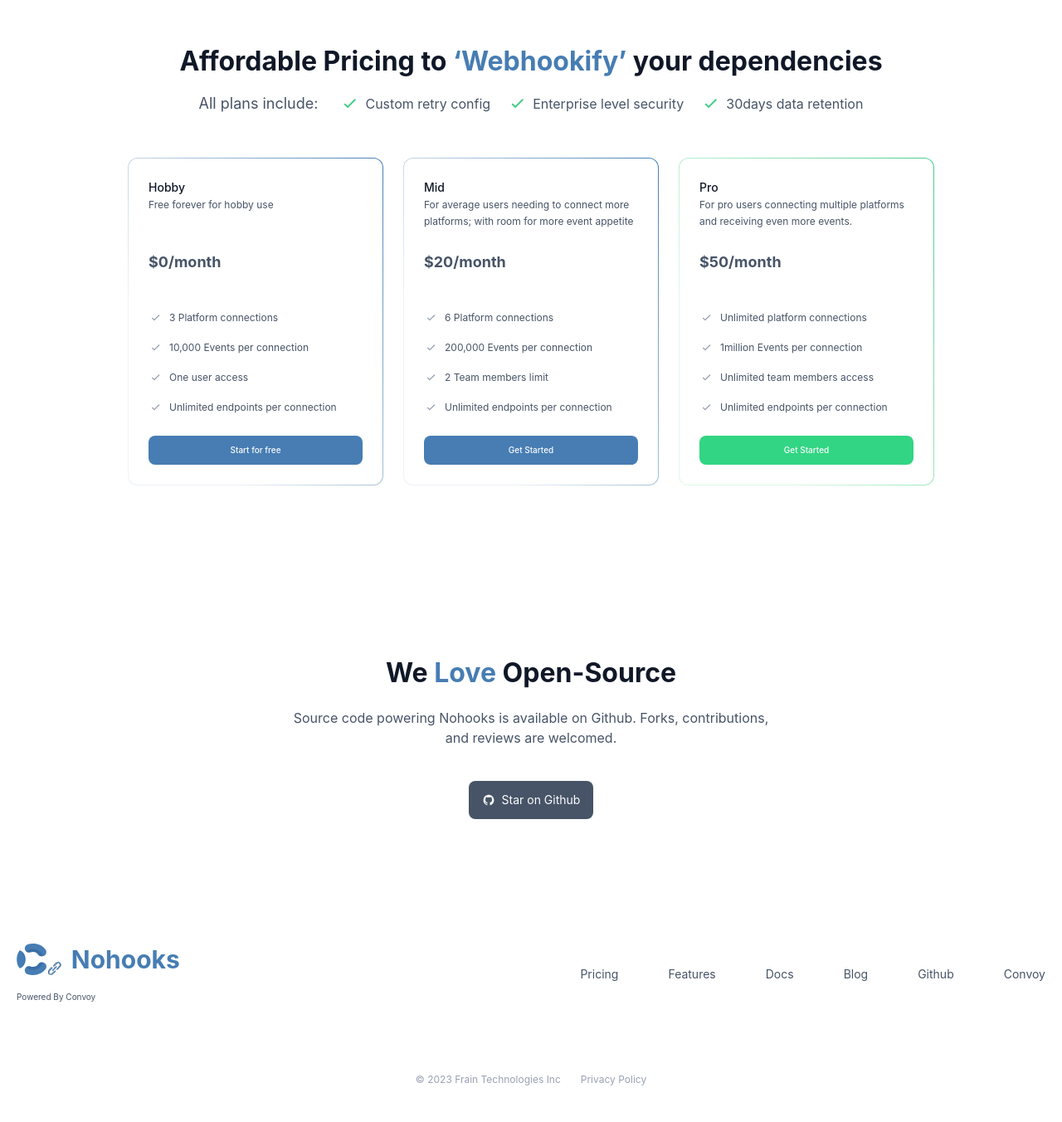
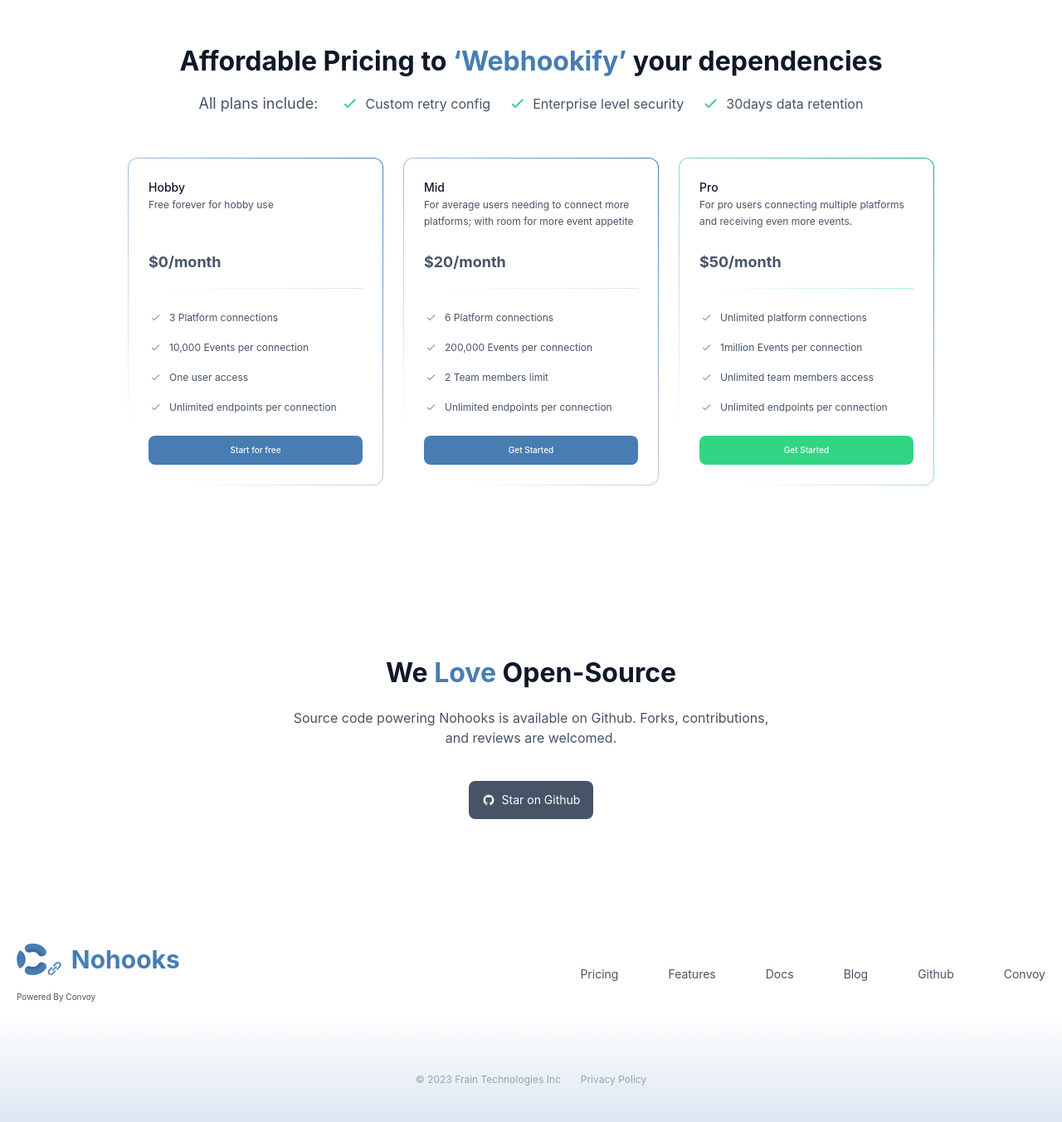
Before and after one commit to frain-dev/nohooks-website, a Nuxt app: page / in a window 1280 px wide. Shown: the part 1953-3305 px from the top of the page at 83% size. Built offline with nearby package versions, Linux system fonts and the light colour scheme.

Commit message:
update: update gradient animation

```diff
--- a/assets/scss/main.scss
+++ b/assets/scss/main.scss
@@ -30,10 +30,13 @@
 		--white-30: rgba(255, 255, 255, 0.3);
 		--white-40: rgba(255, 255, 255, 0.4);
 		--white-100: rgba(255, 255, 255, 1);
+		--primary-50: #dae5f0;
 	}
 
 	.radial-bg {
-		background: url(/img/radial-bg.png);
+		&::before {
+			@apply @[425px]:bg-[radial-gradient(135.29%_22.29%_at_50.08%_19.15%,#b4cde6_5%,#e5ebf1_30%,rgba(255,255,255,0)_42%)] @[768px]:bg-[radial-gradient(135.29%_35.29%_at_50.08%_23.15%,#b4cde6_5%,#e5ebf1_30%,rgba(255,255,255,0)_42%)] @[1024px]:bg-[radial-gradient(85.29%_45.29%_at_50.08%_26.15%,#b4cde6_5%,#e5ebf1_30%,rgba(255,255,255,0)_42%)];
+		}
 	}
 
 	@media (prefers-color-scheme: dark) {
@@ -43,9 +46,12 @@
 			--white-30: rgba(16, 24, 40, 0.48);
 			--white-40: hsla(220, 43%, 11%, 0.24);
 			--white-100: #101828;
+			--primary-50: #001a33;
 		}
 		.radial-bg {
-			background: url(/img/radial-bg-dark.png);
+			&::before {
+				@apply @[425px]:bg-[radial-gradient(135.29%_22.29%_at_50.08%_19.15%,#2e6399_5%,#0a3866_30%,rgba(16,24,40,0)_42%)] @[768px]:bg-[radial-gradient(135.29%_35.29%_at_50.08%_23.15%,#2e6399_5%,#0a3866_30%,rgba(16,24,40,0)_42%)] @[1024px]:bg-[radial-gradient(85.29%_45.29%_at_50.08%_26.15%,#2e6399_5%,#0a3866_30%,rgba(16,24,40,0)_42%)];
+			}
 		}
 	}
 }
--- a/components/Footer.vue
+++ b/components/Footer.vue
@@ -1,5 +1,5 @@
 <template>
-	<footer class="bg-white-100">
+	<footer>
 		<div class="flex items-center md:items-start md:flex-col max-w-[1320px] px-20px mx-auto mb-80px">
 			<div>
 				<div class="flex items-center mb-12px">
@@ -33,3 +33,8 @@ const footerLinks = [
 	{ link: 'Convoy', route: 'https://getconvoy.io/' }
 ];
 </script>
+<style lang="scss" scoped>
+footer {
+	background: linear-gradient(180deg, var(--white-100) 37%, var(--primary-50) 100%);
+}
+</style>
--- a/pages/index.vue
+++ b/pages/index.vue
@@ -9,7 +9,7 @@
 				<p class="text-gray-normal text-16 mt-24px font-normal max-w-[718px]">Nohooks enables you to connect and start receiving webhook from third party platforms like Notion, Digital Ocean, and Render, with more platforms coming soon.</p>
 			</section>
 
-			<section class="bg-white-100 radial-bg bg-no-repeat bg-top bg-contain md:bg-[length:186%] pt-40px">
+			<section class="relative overflow-hidden before:absolute before:top-0 before:left-0 before:w-full before:h-full before:animate-pulsate radial-bg before:-z-20 pt-40px">
 				<div class="max-w-[1342px] mx-auto">
 					<div
 						class="flex flex-col items-center !bg-transparent @[1280px]:bg-[url(/img/bottom-arrow.png)] @[1000px]:bg-[url(/img/bottom-arrow-md.png)] @[840px]:bg-[url(/img/bottom-arrow-sm.png)] desktop:bg-none bg-no-repeat @[1280px]:bg-[87%_3.5%] @[1000px]:bg-[59px_1.5%] @[840px]:bg-[21px_1.5%] @[1280px]:bg-[length:85%] @[840px]:bg-[length:100%] px-16px"
@@ -99,7 +99,7 @@
 								{{ plan.description }}
 							</p>
 							<p class="font-bold text-18 text-gray-normal mb-16px">${{ plan.price }}/month</p>
-							<div class="line w-full h-[0.5px]"></div>
+							<div class="line w-full h-[1px]"></div>
 						</div>
 						<div class="flex items-center text-12 text-gray-normal font-normal mb-16px" v-for="feature in plan.features" :key="feature">
 							<svg width="17" height="16" viewBox="0 0 17 16" fill="none" xmlns="http://www.w3.org/2000/svg" class="mr-8px">
@@ -134,10 +134,8 @@
 			</section>
 
 			<section class="bg-white-100">
-				<div class="bg-[linear-gradient(180deg,white_37%,#DAE5F0_100%)]">
-					<Footer></Footer>
-				</div>
-			</section>
+                <Footer></Footer>
+            </section>
 		</main>
 	</div>
 </template>
@@ -159,16 +157,17 @@ const plans = [
 </script>
 <style lang="scss">
 .border-gradient {
-	background: linear-gradient(var(--white-100), var(--white-100)) padding-box, linear-gradient(60deg, rgba(237, 242, 247, 1) 25%, rgba(71, 125, 179, 1) 100%) border-box;
+	background: linear-gradient(var(--white-100), var(--white-100)) padding-box, linear-gradient(45deg, #a9efc500 10%, rgba(71, 125, 179, 1) 100%) border-box;
+
 	&.pro {
-		background: linear-gradient(var(--white-100), var(--white-100)) padding-box, linear-gradient(60deg, rgba(220, 250, 230, 1) 25%, rgba(71, 205, 137, 1) 100%) border-box;
+		background: linear-gradient(var(--white-100), var(--white-100)) padding-box, linear-gradient(45deg, #dcfae600 10%, #17b26a 100%) border-box;
 
 		.line {
-			background: linear-gradient(50deg, rgba(220, 250, 230, 1) 15%, rgba(71, 205, 137, 1) 100%);
+			background: linear-gradient(15deg, #a9efc500 5%, #a9efc5 100%);
 		}
 	}
 	.line {
-		background: linear-gradient(70deg, rgba(237, 242, 247, 1) 15%, rgba(71, 125, 179, 1) 100%);
+		background: linear-gradient(15deg, #a9efc500 5%, #dae5f0 100%);
 	}
 }
 </style>
--- a/tailwind.config.js
+++ b/tailwind.config.js
@@ -145,7 +145,8 @@ module.exports = {
 				}
 			},
 			animation: {
-				'spin-slow': 'spin 3s linear infinite'
+				'spin-slow': 'spin 3s linear infinite',
+				pulsate: 'pulsate 2s linear infinite'
 			},
 			keyframes: {
 				'loader-1': {
@@ -179,6 +180,20 @@ module.exports = {
 						width: '16px',
 						transform: 'translatex(-.6em)'
 					}
+				},
+				pulsate: {
+					'0%': {
+						transform: 'scale(1)',
+						opacity: '1'
+					},
+					'50%': {
+						transform: 'scale(1.2)',
+						opacity: '0.5'
+					},
+					'100%': {
+						transform: 'scale(1)',
+						opacity: '1'
+					}
 				}
 			}
 		}
```
